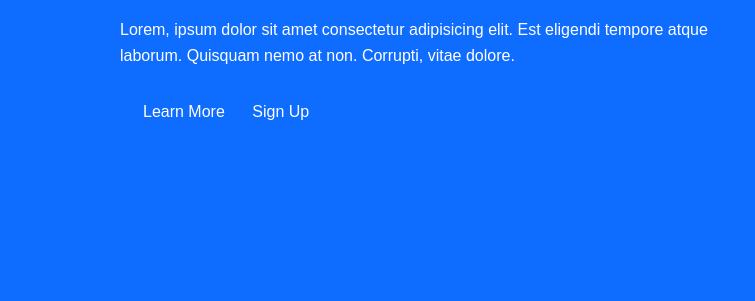
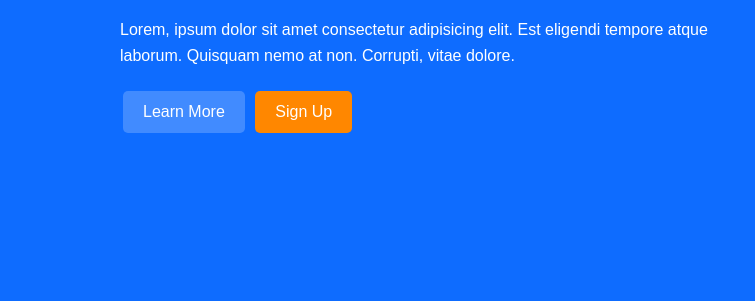
Before and after one commit to SimeonovSimeon/sass-experiment, a plain HTML site: page index.html in a window 1280 px wide. Shown: the part 169-470 px from the top of the page, 0-755 px from the left. Drawn offline with Linux system fonts and the light colour scheme.

Commit message:
lightern color function

```diff
--- a/scss/_buttons.scss
+++ b/scss/_buttons.scss
@@ -11,10 +11,10 @@
 
 .btn-primary {
     @extend %btn;
-    background-color: $primary-color;
+    background-color: lighten($primary-color,10%);
 }
 
-.btn-secodary {
+.btn-secondary {
     @extend %btn;
     background-color: $secondary-color;
 }
```
Also changed, not shown: css/style.css.
